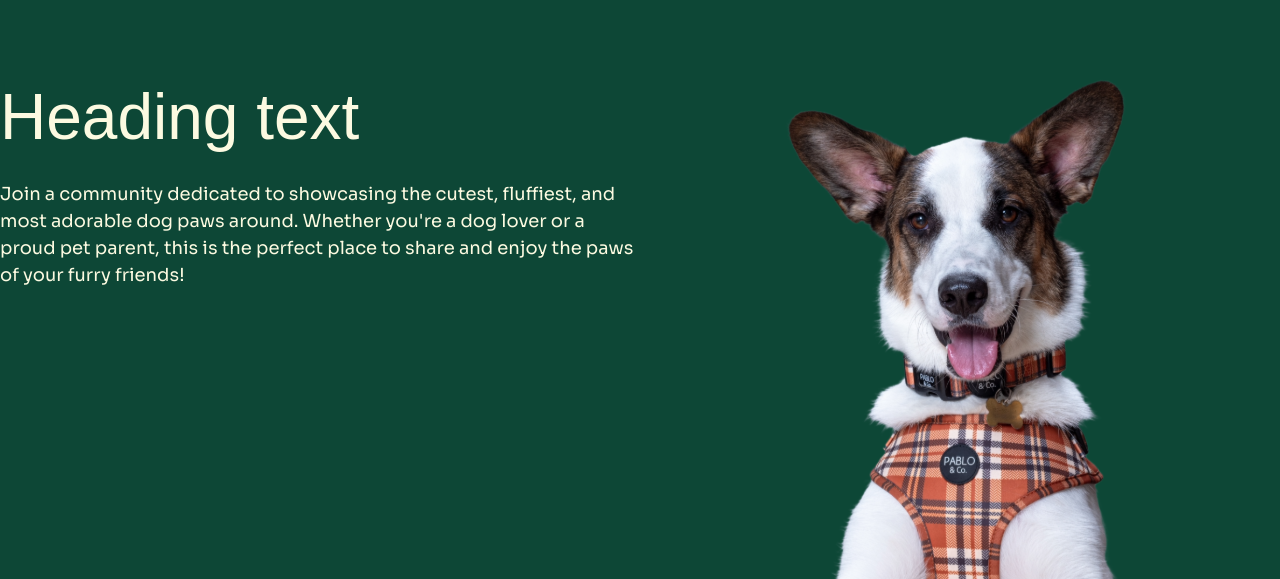
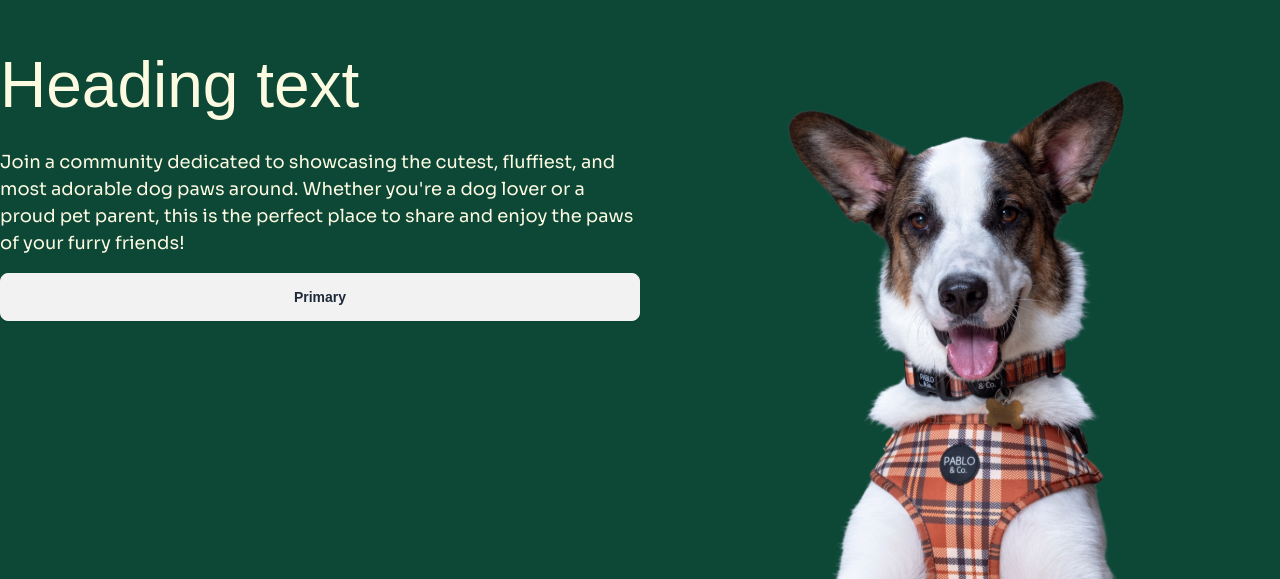
Before and after one commit to Kevin-Punchcard/Paw-Pics, a Next.js app: page / in a window 1280 px wide. Shown: the part 221-800 px from the top of the page. Built offline with nearby package versions, Linux system fonts and the light colour scheme; a web font is replaced by a local one.

Commit message:
Add DaisyUI config

```diff
--- a/app/page.tsx
+++ b/app/page.tsx
@@ -8,7 +8,8 @@ export default function Home() {
       <div className="flex flex-col md:flex-row justify-between">
         <div className="flex gap-4 flex-col justify-start w-1/2">
           <h1 className="tk-roca text-megaXL text-beige">Heading text</h1>
-          <p className="text-body text-beige tk-sora">Join a community dedicated to showcasing the cutest, fluffiest, and most adorable dog paws around. Whether you're a dog lover or a proud pet parent, this is the perfect place to share and enjoy the paws of your furry friends!</p>
+          <p className="text-body text-beige tk-sora">Join a community dedicated to showcasing the cutest, fluffiest, and most adorable dog paws around. Whether you&apos;re a dog lover or a proud pet parent, this is the perfect place to share and enjoy the paws of your furry friends!</p>
+          <button className="btn">Primary</button>
         </div>
 
         <Image src={"/images/home-hero.svg"} height={600} width={600} alt="home-hero image" className="absolute right-[-0px] bottom-0"/>
--- a/tailwind.config.ts
+++ b/tailwind.config.ts
@@ -1,4 +1,5 @@
 import type { Config } from "tailwindcss";
+import daisyui from "daisyui";  // Use ES module import
 
 const config: Config = {
   content: [
@@ -16,10 +17,23 @@ const config: Config = {
       },
       fontSize: {
         megaXL: "4rem",
-        body: "1.125rem"
-      }
+        body: "1.125rem",
+      },
     },
   },
-  plugins: [],
+  plugins: [
+    daisyui, // Use ES module for DaisyUI
+  ],
+  daisyui: {
+    themes: false, // Choose your theme options as per your needs
+    darkTheme: "dark",
+    base: true,
+    styled: true,
+    utils: true,
+    prefix: "", // Customize the prefix if needed
+    logs: true,
+    themeRoot: ":root",
+  },
 };
+
 export default config;
```
